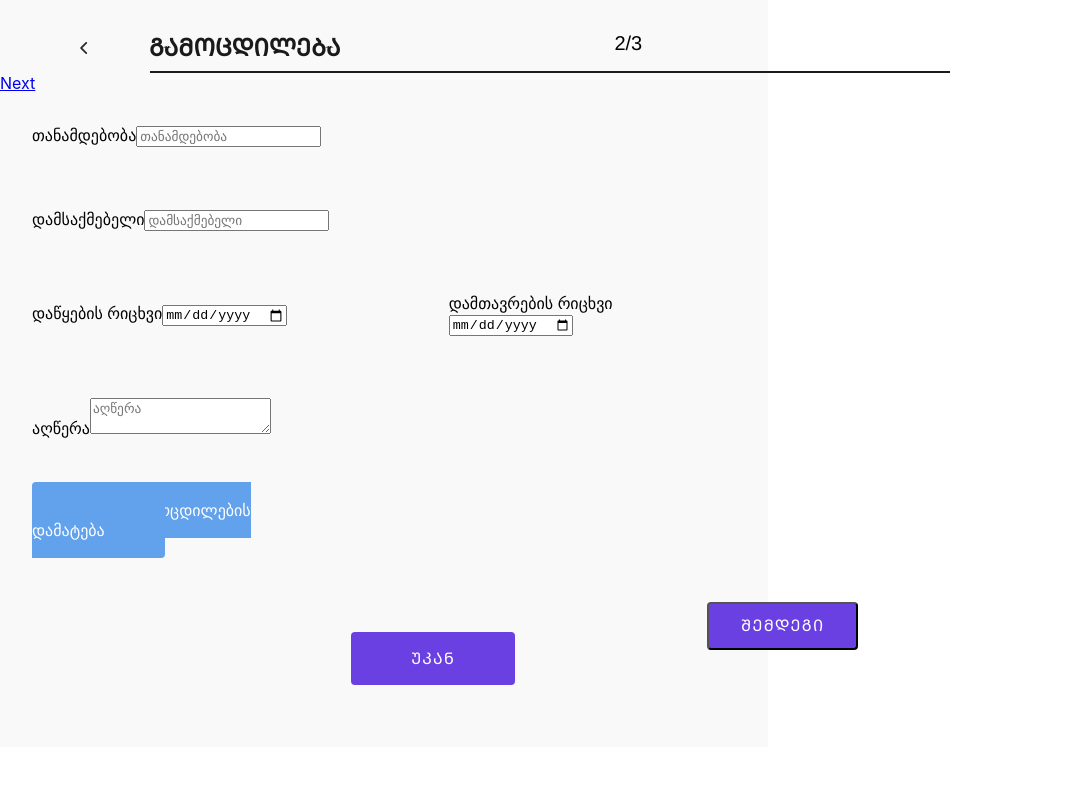
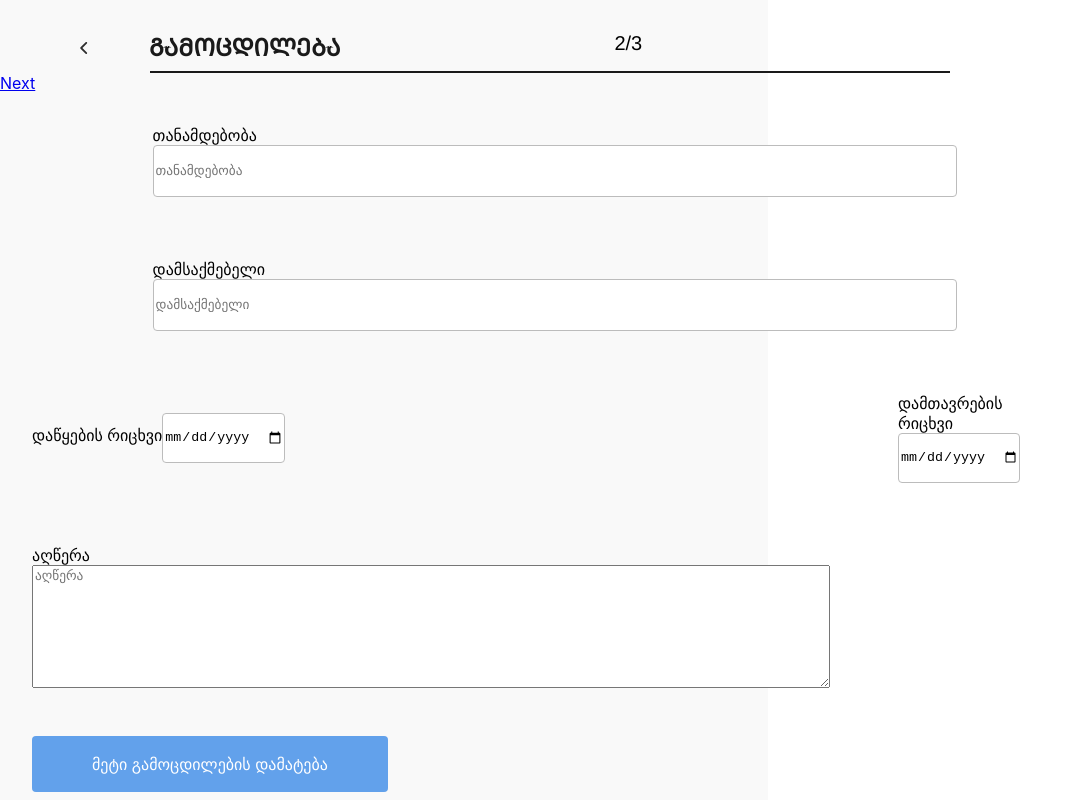
Before and after one commit to bladwing/-V-Generator, a React (Create React App) app: page /experience in a window 1280 px wide. Shown: the top 800 px of the page, without its empty margins (0-1083 px from the left). Built offline with nearby package versions, Linux system fonts and the light colour scheme.

Commit message:
create general inputs class and style

```diff
--- a/src/components/education/Education.jsx
+++ b/src/components/education/Education.jsx
@@ -8,7 +8,7 @@ const Education = () => {
           <tr>
             <td>
               <label htmlFor="academy">სასწავლებელი</label>
-              <input type="text" id="academy" placeholder="სასწავლებელი"/>
+              <input type="text" id="academy" placeholder="სასწავლებელი" className="long-label-inputs"/>
             </td>
           </tr>
           <tr>
--- a/src/components/experience/Experience.jsx
+++ b/src/components/experience/Experience.jsx
@@ -1,48 +1,65 @@
 import { Link } from "react-router-dom";
-import "./experience.scss"
+import "./experience.scss";
 
 const Experience = () => {
   return (
-    <form action="">
+    <form action="" className="experince-module">
       <table cellPadding={30}>
         <thead>
           <tr>
-            <td>
+            <td className="input-container">
               <label htmlFor="postion">თანამდებობა</label>
-              <input type="text" id="postion" placeholder="თანამდებობა"/>
+              <input
+                type="text"
+                id="postion"
+                placeholder="თანამდებობა"
+                className="long-label-inputs"
+              />
             </td>
           </tr>
+
           <tr>
-            <td>
-            <label htmlFor="costumer">დამსაქმებელი</label>
-              <input type="text" id="costumer" placeholder="დამსაქმებელი"/>
-            </td>
-          </tr>
-          <tr>
-            <td>
-              <label htmlFor="startFrom">დაწყების რიცხვი</label>
-              <input type="date" id="startFrom"/>
-            </td>
-            <td>
-              <label htmlFor="endFrom">დამთავრების რიცხვი</label>
-              <input type="date" id="endFrom"/>
-            </td>
-          </tr>
-          <tr>
-            <td>
-              <label htmlFor="jobDescription">აღწერა</label>
-              <textarea type="text" id="jobDescription" placeholder="აღწერა"/>
+            <td className="input-container">
+              <label htmlFor="costumer">დამსაქმებელი</label>
+              <input
+                type="text"
+                id="costumer"
+                placeholder="დამსაქმებელი"
+                className="long-label-inputs "
+              />
             </td>
           </tr>
 
           <tr>
             <td>
-              <Link to="" className="additional-button">მეტი გამოცდილების დამატება</Link>
+              <label htmlFor="startFrom">დაწყების რიცხვი</label>
+              <input type="date" id="startFrom" className="date-inputs" />
+            </td>
+            <td>
+              <label htmlFor="endFrom">დამთავრების რიცხვი</label>
+              <input type="date" id="endFrom" className="date-inputs" />
+            </td>
+          </tr>
+
+          <tr>
+            <td>
+              <label htmlFor="jobDescription">აღწერა</label>
+              <textarea type="text" id="jobDescription" placeholder="აღწერა" />
+            </td>
+          </tr>
+
+          <tr>
+            <td>
+              <Link to="" className="additional-button">
+                მეტი გამოცდილების დამატება
+              </Link>
             </td>
           </tr>
           <tr>
             <td>
-              <Link to="/personal" className="link-button">ᲣᲙᲐᲜ</Link>
+              <Link to="/personal" className="link-button">
+                ᲣᲙᲐᲜ
+              </Link>
             </td>
             <td>
               <button className="submit-button">ᲨᲔᲛᲓᲔᲒᲘ</button>
@@ -51,7 +68,6 @@ const Experience = () => {
         </thead>
       </table>
     </form>
-
   );
 };
 
--- a/src/components/experience/experience.scss
+++ b/src/components/experience/experience.scss
@@ -0,0 +1,19 @@
+.experince-module {
+
+    .date-inputs {
+        height: 48px;
+        background: #FFFFFF;
+        border: 1px solid #BCBCBC;
+        border-radius: 4px;
+    }
+
+    textarea {
+        box-sizing: border-box;
+        width: 798px;
+        height: 123px;
+    }
+
+
+}   .short-date-inputs-container{
+    width: 100px;
+}
--- a/src/components/templateStyle.scss
+++ b/src/components/templateStyle.scss
@@ -1,4 +1,3 @@
-
 .submit-button,
 .link-button {
     width: 151px;
@@ -25,10 +24,23 @@
 
 .additional-button {
     background-color: #62A1EB;
-    color: #FFFFFF;align-items: center;
+    color: #FFFFFF;
+    align-items: center;
     padding: 18px 60px;
     gap: 20px;
     text-decoration: none;
     border-radius: 4px;
 
 }
+
+.input-container label {
+    margin-left: 15%;
+}
+.long-label-inputs {
+    width: 798px;
+    height: 48px;
+    margin-left: 15%;
+    background: #FFFFFF;
+    border: 1px solid #BCBCBC;
+    border-radius: 4px;
+}
```
